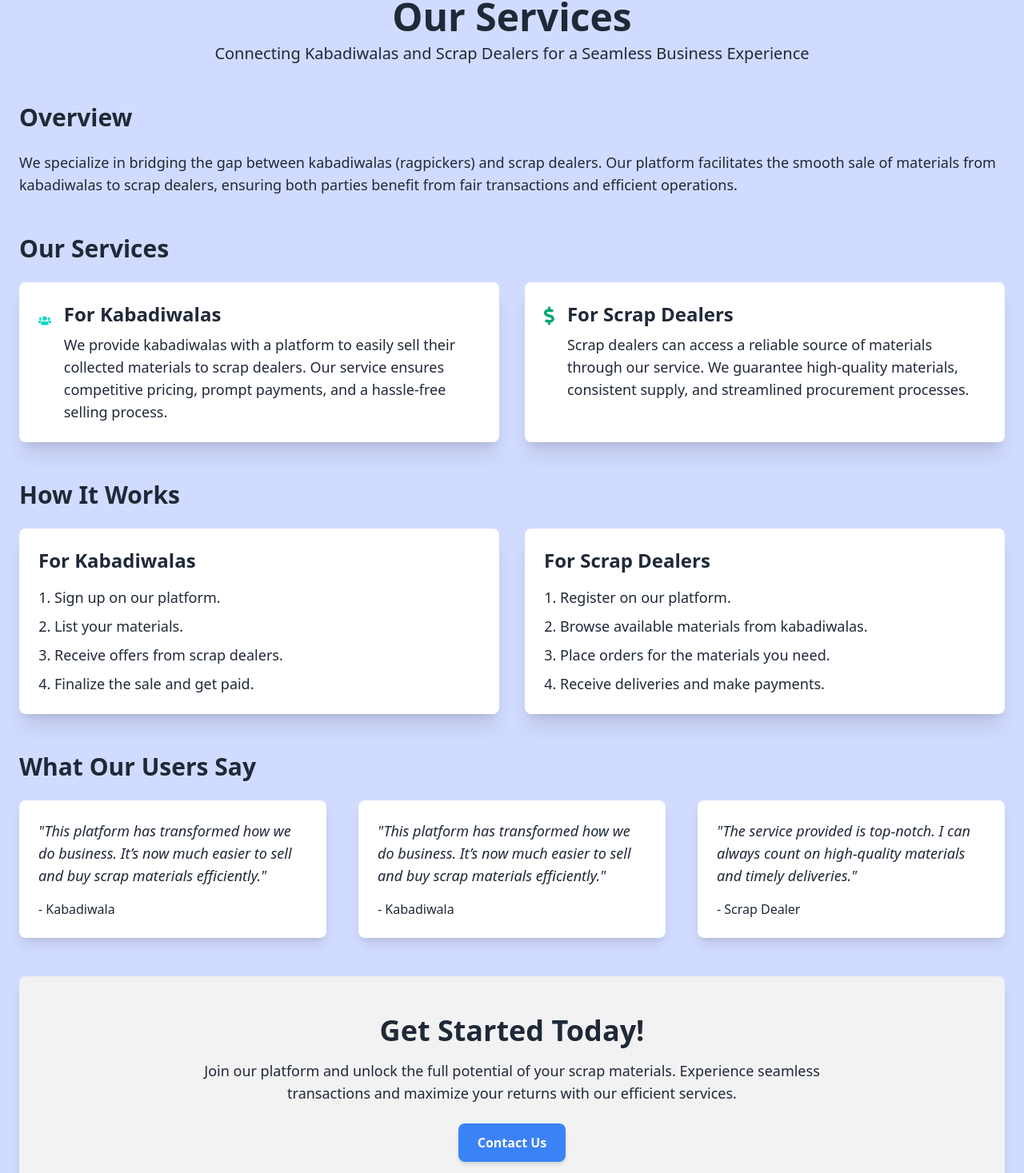
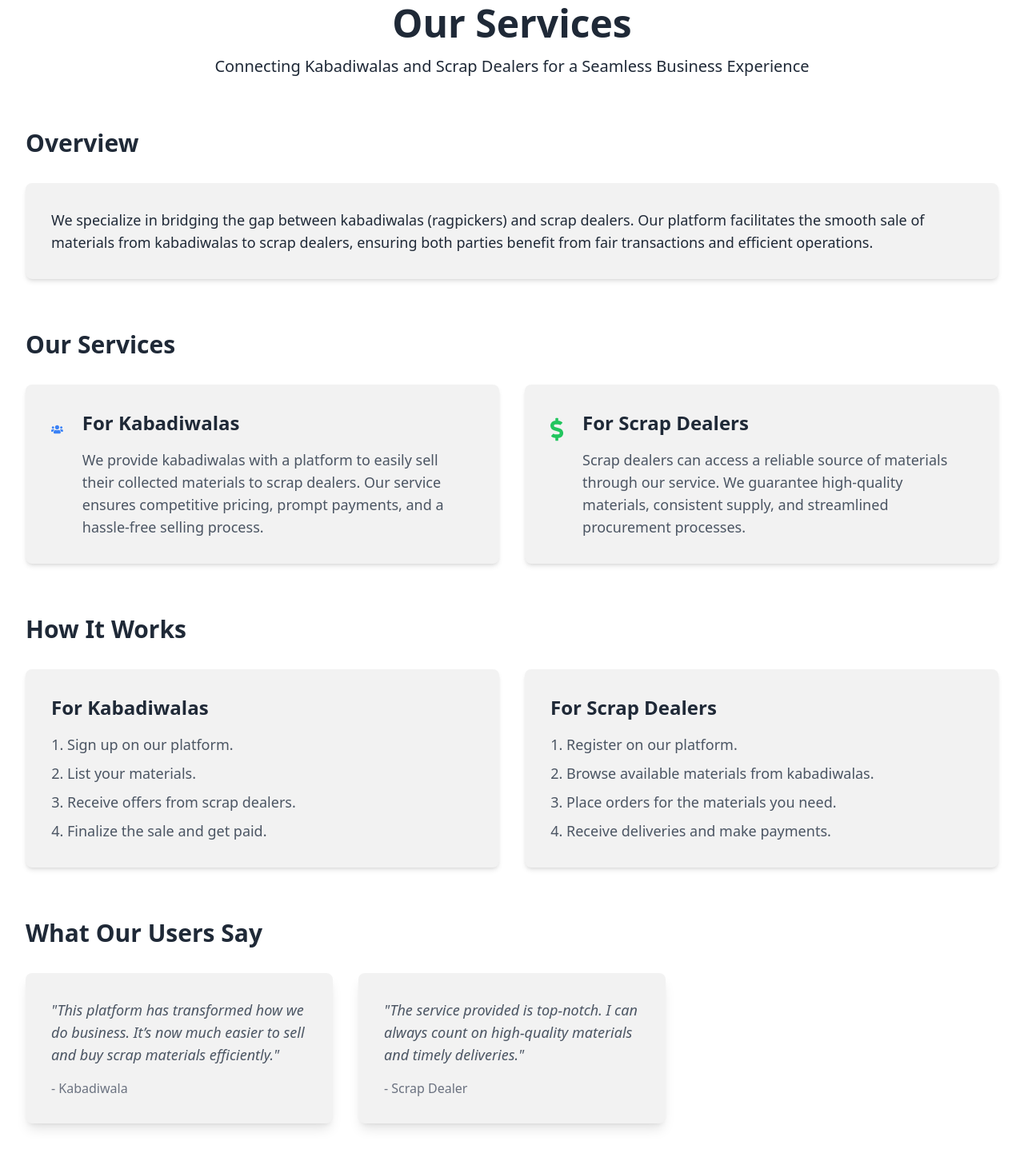
Before and after one commit to devmulkalwar/daisyUI, a React (Vite) app: page /services in a window 1280 px wide. Shown: the part 95-1562 px from the top of the page at 80% size. Built offline with nearby package versions, Linux system fonts and the light colour scheme; what @nextui-org/react would draw is missing.

Commit message:
Services Section Updated!

```diff
--- a/src/Pages/Services.jsx
+++ b/src/Pages/Services.jsx
@@ -1,25 +1,21 @@
 import React from 'react';
 import { FaHandshake, FaDollarSign, FaUsers, FaInfoCircle } from 'react-icons/fa';
 
-const materials = [
-  // The materials data remains the same
-];
-
 const Services = () => {
   return (
-    <div className="min-h-screen p-6 bg-primary-content">
+    <div className="min-h-screen p-8">
       {/* Page Header */}
-      <header className="text-center mb-12">
-        <h1 className="text-4xl md:lg:text-5xl font-semibold mb-2 truncate">Our Services</h1>
-        <p className="text-base md:lg:text-xl">
+      <header className="text-center mb-16">
+        <h1 className="text-4xl md:text-5xl font-bold">Our Services</h1>
+        <p className="text-lg md:text-xl mt-4">
           Connecting Kabadiwalas and Scrap Dealers for a Seamless Business Experience
         </p>
       </header>
 
       {/* Introduction Section */}
-      <section className="mb-12">
-        <h2 className="text-3xl font-semibold mb-6">Overview</h2>
-        <p className="text-lg text-base-content">
+      <section className="mb-16">
+        <h2 className="text-3xl font-bold mb-8">Overview</h2>
+        <p className="text-lg bg-base-200 p-8 rounded-lg shadow-md">
           We specialize in bridging the gap between kabadiwalas (ragpickers) and scrap dealers. Our
           platform facilitates the smooth sale of materials from kabadiwalas to scrap dealers,
           ensuring both parties benefit from fair transactions and efficient operations.
@@ -27,15 +23,15 @@ const Services = () => {
       </section>
 
       {/* Service Details */}
-      <section className="mb-12">
-        <h2 className="text-3xl font-semibold mb-6">Our Services</h2>
+      <section className="mb-16">
+        <h2 className="text-3xl font-bold mb-8">Our Services</h2>
         <div className="grid grid-cols-1 md:grid-cols-2 gap-8">
           {/* Service for Kabadiwalas */}
-          <div className="bg-base-100 shadow-xl rounded-lg p-6 flex items-start space-x-4">
-            <FaUsers className="text-accent text-4xl md:lg:xl:text-5xl" />
+          <div className="bg-base-200 shadow-md rounded-lg p-8 flex items-start space-x-6">
+            <FaUsers className="text-blue-500 text-5xl" />
             <div>
-              <h3 className="text-2xl font-semibold mb-2">For Kabadiwalas</h3>
-              <p className="text-lg text-base-content">
+              <h3 className="text-2xl font-semibold mb-4">For Kabadiwalas</h3>
+              <p className="text-lg text-gray-600">
                 We provide kabadiwalas with a platform to easily sell their collected materials to
                 scrap dealers. Our service ensures competitive pricing, prompt payments, and a
                 hassle-free selling process.
@@ -44,11 +40,11 @@ const Services = () => {
           </div>
 
           {/* Service for Scrap Dealers */}
-          <div className="bg-base-100 shadow-xl rounded-lg p-6 flex items-start space-x-4">
-            <FaDollarSign className="text-success text-4xl md:lg:xl:text-4xl" />
+          <div className="bg-base-200 shadow-md rounded-lg p-8 flex items-start space-x-6">
+            <FaDollarSign className="text-green-500 text-5xl" />
             <div>
-              <h3 className="text-2xl font-semibold mb-2">For Scrap Dealers</h3>
-              <p className="text-lg text-base-content">
+              <h3 className="text-2xl font-semibold mb-4">For Scrap Dealers</h3>
+              <p className="text-lg text-gray-600">
                 Scrap dealers can access a reliable source of materials through our service. We
                 guarantee high-quality materials, consistent supply, and streamlined procurement
                 processes.
@@ -59,13 +55,13 @@ const Services = () => {
       </section>
 
       {/* How It Works */}
-      <section className="mb-12">
-        <h2 className="text-3xl font-semibold mb-6">How It Works</h2>
+      <section className="mb-16">
+        <h2 className="text-3xl font-bold mb-8">How It Works</h2>
         <div className="grid grid-cols-1 md:grid-cols-2 gap-8">
           {/* Kabadiwalas */}
-          <div className="bg-base-100 shadow-xl rounded-lg p-6">
+          <div className="bg-base-200 shadow-md rounded-lg p-8">
             <h3 className="text-2xl font-semibold mb-4">For Kabadiwalas</h3>
-            <ol className="list-decimal pl-5 text-lg text-base-content space-y-2">
+            <ol className="list-decimal pl-5 text-lg text-gray-600 space-y-2">
               <li>Sign up on our platform.</li>
               <li>List your materials.</li>
               <li>Receive offers from scrap dealers.</li>
@@ -74,9 +70,9 @@ const Services = () => {
           </div>
 
           {/* Scrap Dealers */}
-          <div className="bg-base-100 shadow-xl rounded-lg p-6">
+          <div className="bg-base-200 shadow-md rounded-lg p-8">
             <h3 className="text-2xl font-semibold mb-4">For Scrap Dealers</h3>
-            <ol className="list-decimal pl-5 text-lg text-base-content space-y-2">
+            <ol className="list-decimal pl-5 text-lg text-gray-600 space-y-2">
               <li>Register on our platform.</li>
               <li>Browse available materials from kabadiwalas.</li>
               <li>Place orders for the materials you need.</li>
@@ -87,48 +83,40 @@ const Services = () => {
       </section>
 
       {/* Testimonials */}
-      <section className="mb-12">
-        <h2 className="text-3xl font-semibold mb-6">What Our Users Say</h2>
-        <div className="grid grid-cols-1 sm:grid-cols-2 md:grid-cols-3 lg:grid-cols-3 gap-10">
+      <section className="mb-16">
+        <h2 className="text-3xl font-bold mb-8">What Our Users Say</h2>
+        <div className="grid grid-cols-1 sm:grid-cols-2 md:grid-cols-3 gap-8">
           {/* Testimonial 1 */}
-          <div className="bg-base-100 shadow-lg rounded-lg p-6 flex flex-col justify-between h-full">
-            <blockquote className="italic text-lg text-base-content">
+          <div className="bg-base-200 shadow-lg rounded-lg p-8 flex flex-col h-full">
+            <blockquote className="italic text-lg text-gray-600 mb-4">
               "This platform has transformed how we do business. It’s now much easier to sell and
               buy scrap materials efficiently."
             </blockquote>
-            <footer className="mt-4 text-base-content">- Kabadiwala</footer>
-          </div>
-
-          <div className="bg-base-100 shadow-lg rounded-lg p-6 flex flex-col justify-between h-full">
-            <blockquote className="italic text-lg text-base-content">
-              "This platform has transformed how we do business. It’s now much easier to sell and
-              buy scrap materials efficiently."
-            </blockquote>
-            <footer className="mt-4 text-base-content">- Kabadiwala</footer>
+            <footer className="text-gray-500">- Kabadiwala</footer>
           </div>
 
           {/* Testimonial 2 */}
-          <div className="bg-base-100 shadow-lg rounded-lg p-6 flex flex-col justify-between h-full">
-            <blockquote className="italic text-lg text-base-content">
+          <div className="bg-base-200 shadow-lg rounded-lg p-8 flex flex-col h-full">
+            <blockquote className="italic text-lg text-gray-600 mb-4">
               "The service provided is top-notch. I can always count on high-quality materials and
               timely deliveries."
             </blockquote>
-            <footer className="mt-4 text-base-content top-5">- Scrap Dealer</footer>
+            <footer className="text-gray-500">- Scrap Dealer</footer>
           </div>
         </div>
       </section>
 
       {/* Call to Action */}
-      <section className="text-center py-12 bg-base-200 rounded-lg shadow-lg">
+      <section className="text-center py-16 bg-blue-100 rounded-lg shadow-lg">
         <div className="max-w-4xl mx-auto px-4">
-          <h2 className="text-4xl font-semibold mb-4">Get Started Today!</h2>
-          <p className="text-lg text-base-content mb-6">
+          <h2 className="text-4xl font-bold mb-6 text-blue-600">Get Started Today!</h2>
+          <p className="text-lg text-gray-700 mb-8">
             Join our platform and unlock the full potential of your scrap materials. Experience
             seamless transactions and maximize your returns with our efficient services.
           </p>
           <a
             href="/shop-now"
-            className="inline-block px-6 py-3 bg-blue-500 hover:bg-blue-700 text-white font-semibold rounded-lg shadow-md transition duration-300">
+            className="inline-block px-8 py-4 bg-blue-600 hover:bg-blue-700 text-white font-semibold rounded-lg shadow-lg transition duration-300">
             Contact Us
           </a>
         </div>
```
